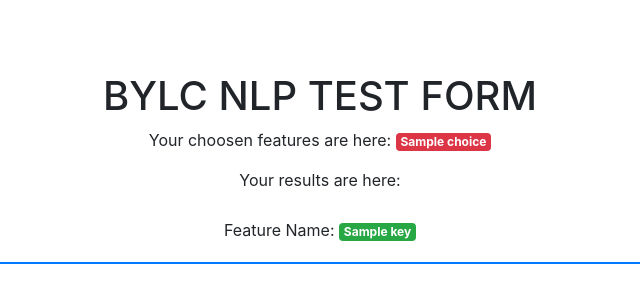
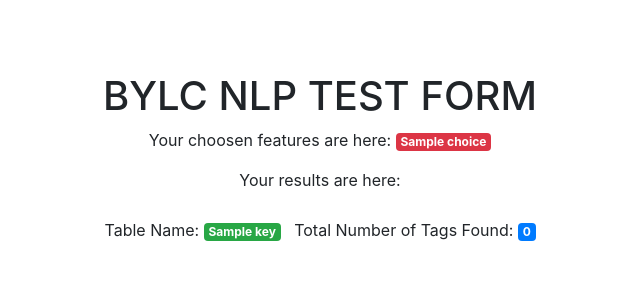
Before and after one commit to uzairahmadk/django-nlp-app, a Django app: template templates/result-view.html in a window 1280 px wide. Shown: the part 56-359 px from the top of the page, without its empty margins (320-960 px from the left). Run offline with Django 3.2, Linux system fonts and the light colour scheme; the template is opened without the code that fills it: most values are stand-ins (such as "Sample title", 1, 10 or a date in 2020); some libraries are stand-ins or nearby versions.

Commit message:
Tag Total Counter and Table View

```diff
--- a/templates/result-view.html
+++ b/templates/result-view.html
@@ -38,25 +38,39 @@
 
       <div class="feature-name">
 
-        Feature Name: <span class="badge badge-{{ key|BoxColor }}">{{ key }}</span>
+        Table Name: <span class="badge badge-{{ key|BoxColor }}">{{ key }}</span>
+
+        &nbsp; Total Number of Tags Found: <span class="badge badge-{{ key|BoxColor }}">{{ results|TotalNumber:key }}</span>
 
       </div>
 
-      <div class="border border-{{ 'none'|BoxColor }} result-box">
+        {% if key == 'Tags' %}
 
-        {% if key == 'Tags' %}
+        <table class="table table-hover table-dark">
+          <thead>
+            <tr>
+              <th scope="col">#</th>
+              <th scope="col">Tag Details</th>
+              <th scope="col">Tag Name</th>
+              <th scope="col">Total</th>
+            </tr>
+          </thead>
+          <tbody>
 
           {% for sub_value in value %}
 
-            <p>{{ sub_value }}</p>
+              <tr>
+                <th scope="row">{{ forloop.counter }}</th>
+                <td>{{ sub_value|TagSplitter:1 }}</td>
+                <td>{{ sub_value|TagSplitter:0 }}</td>
+              </tr>
 
           {% endfor %}
 
+          </tbody>
+        </table>
+
         {% endif %}
-
-
-
-      </div>
 
       {% endfor %}
 
--- a/textprocessor/templatetags/tags.py
+++ b/textprocessor/templatetags/tags.py
@@ -10,3 +10,20 @@ def BoxColor(choice_name):
     options = box_options
     shuffle(options)
     return options[0]
+
+@register.filter(name='TagSplitter')
+def TagSplitter(tag_data, index_number):
+    #split the tag data and return the desired index value
+    tag_data = tag_data.split(' ')[index_number]
+    return tag_data
+
+@register.filter(name='TotalNumber')
+def TotalNumber(result_dict, key_value):
+    #counting the total number of items based on key
+    counter = 0
+    for key, value in result_dict.items():
+        if key == key_value:
+            for sub_value in value:
+                counter = counter + 1
+
+    return counter
--- a/textprocessor/textprocess.py
+++ b/textprocessor/textprocess.py
@@ -61,6 +61,7 @@ class TextProcess:
             ##detect abreviation
             last_value = self.result_counter.tag_abreviation_checker(self.text_cleaner.space_remover(last_value))
 
+            ##concatanage strings
             data = first_value + ' ' + last_value
 
             self.return_result.append(data)
```
